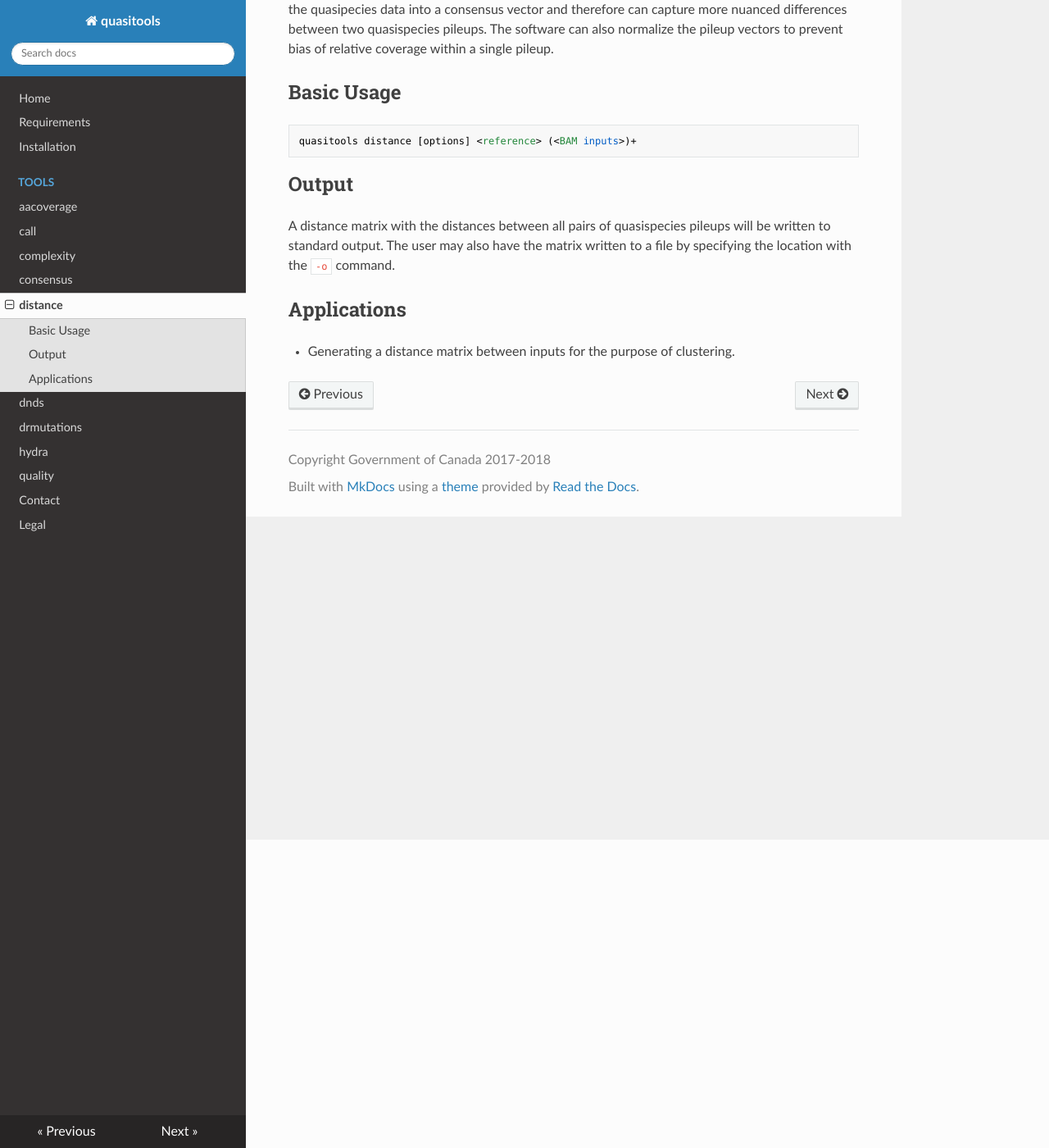
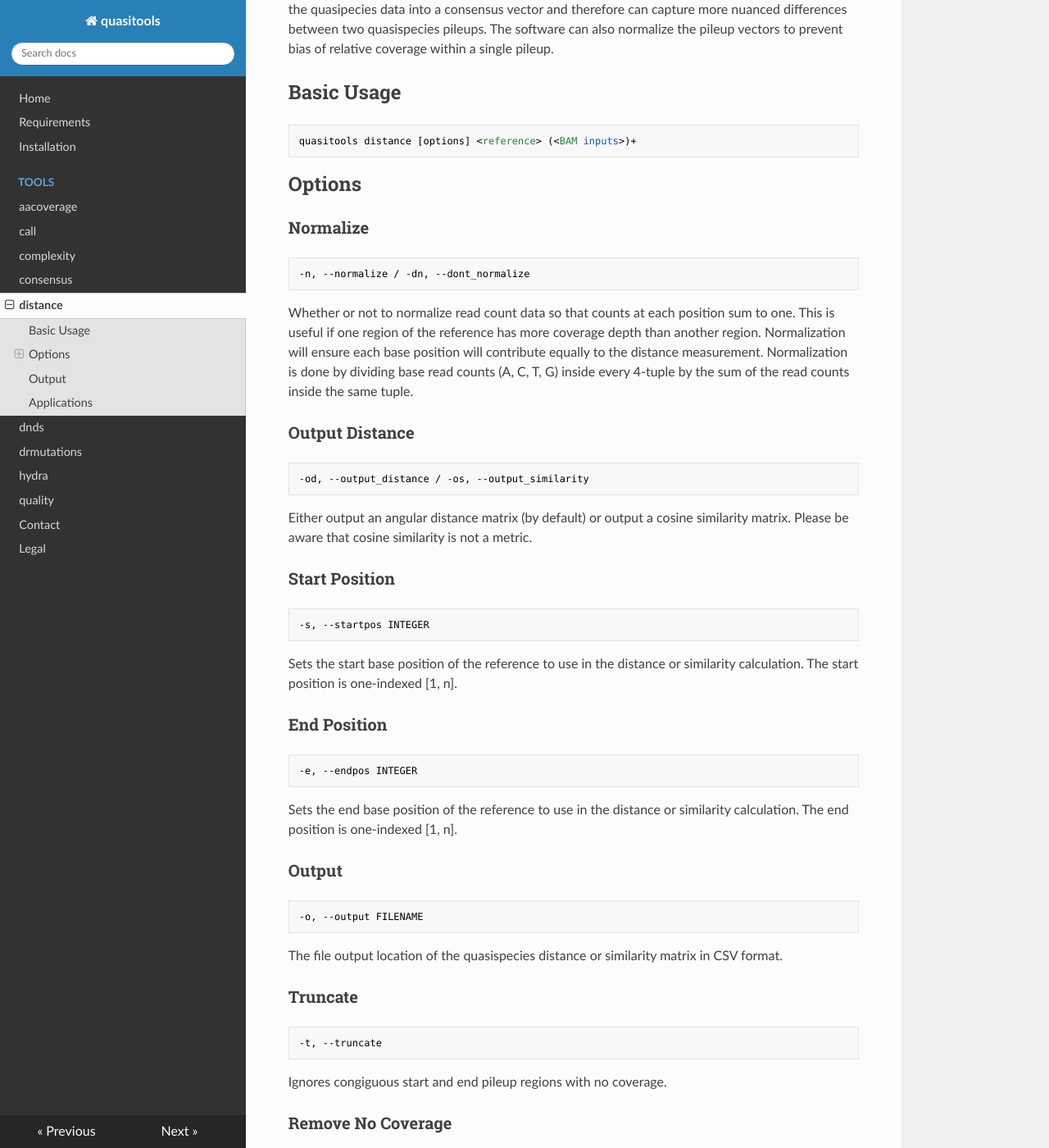
Before and after one commit to phac-nml/quasitools, an MkDocs documentation site: the page built from docs/distance.md, in a window 1280 px wide and 1400 px high, scrolled down 376 px. Shown: the whole window at 82% size. Built offline with MkDocs 1.6.1, drawn with Linux system fonts in a browser that asks for light colours; nearby versions of some CDN libraries; some of the changed text lies outside the part shown.

Commit message:
Added more options descriptions.

````diff
--- a/docs/distance.md
+++ b/docs/distance.md
@@ -10,6 +10,81 @@ The software represents quasispecies pileup data as vectors and measures the cos
 quasitools distance [options] <reference> (<BAM inputs>)+
 ```
 
+## Options
+
+### Normalize
+
+```text
+-n, --normalize / -dn, --dont_normalize
+```
+
+Whether or not to normalize read count data so that counts at each position sum to one. This is useful if one region of the reference has more coverage depth than another region. Normalization will ensure each base position will contribute equally to the distance measurement. Normalization is done by dividing base read counts (A, C, T, G) inside every 4-tuple by the sum of the read counts inside the same tuple.
+
+### Output Distance
+
+```text
+-od, --output_distance / -os, --output_similarity
+```
+
+Either output an angular distance matrix (by default) or output a cosine similarity matrix. Please be aware that cosine similarity is not a metric.
+
+### Start Position
+
+```text
+-s, --startpos INTEGER
+```
+
+Sets the start base position of the reference to use in the distance or similarity calculation. The start position is one-indexed [1, n].
+
+### End Position
+
+```text
+-e, --endpos INTEGER
+```
+
+Sets the end base position of the reference to use in the distance or similarity calculation. The end position is one-indexed [1, n].
+
+### Output
+
+```text
+-o, --output FILENAME
+```
+
+The file output location of the quasispecies distance or similarity matrix in CSV format.
+
+### Truncate
+
+```text
+-t, --truncate
+```
+
+Ignores congiguous start and end pileup regions with no coverage.
+
+### Remove No Coverage
+
+```text
+-r, --remove_no_coverage
+```
+
+Remove all regions of the pileup with no coverage from the distance calculations.
+
+### Keep No Coverage
+
+```text
+-k, --keep_no_coverage
+```
+
+Do not remove regions of the pileup with no coverage from the distance calculations.
+
+### Help
+
+```text
+--help
+```
+
+Show a help message and exit.
+
+
 ## Output
 
 A distance matrix with the distances between all pairs of quasispecies pileups will be written to standard output. The user may also have the matrix written to a file by specifying the location with the `-o` command.
````
